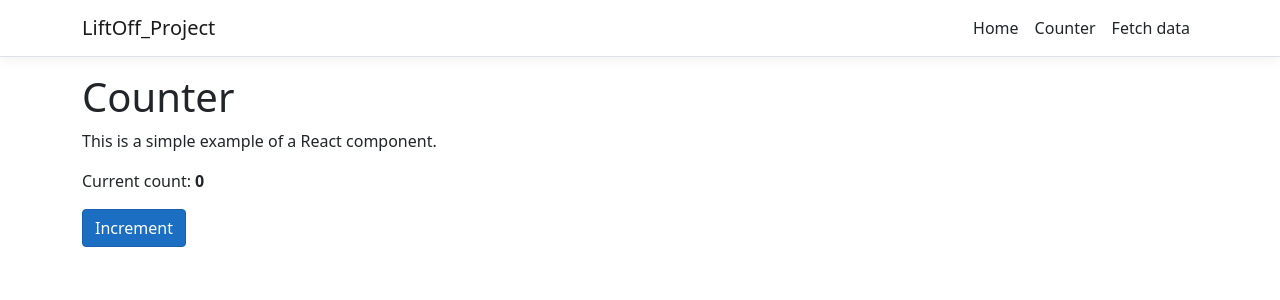
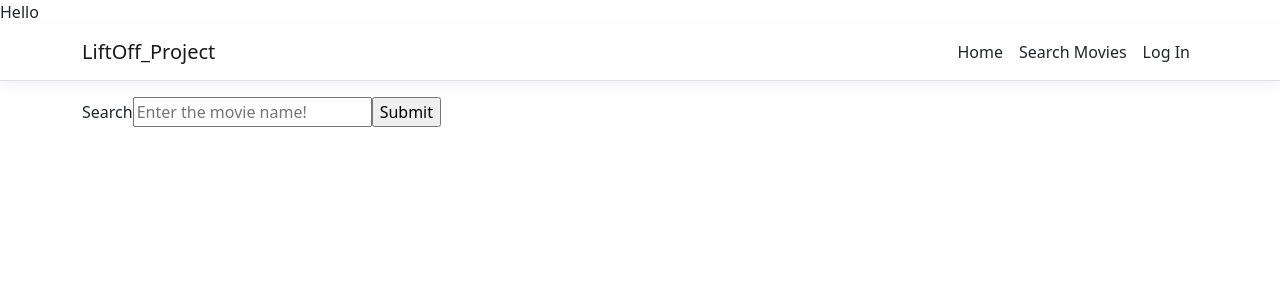
Before and after one commit to STL-WomenPlus-Mar22-LiftOff/group-kj, a React (Create React App) app in the folder LiftOff-Project/ClientApp/: page /counter in a window 1280 px wide. Shown: the top 300 px of the page. Built offline with nearby package versions, Linux system fonts and the light colour scheme.

Commit message:
Tried bootstrap

```diff
--- a/LiftOff-Project/ClientApp/package.json
+++ b/LiftOff-Project/ClientApp/package.json
@@ -3,7 +3,7 @@
   "version": "0.1.0",
   "private": true,
   "dependencies": {
-    "bootstrap": "^5.1.3",
+    "bootstrap": "^5.2.3",
     "http-proxy-middleware": "^2.0.6",
     "jquery": "^3.6.0",
     "merge": "^2.1.1",
--- a/LiftOff-Project/ClientApp/public/index.html
+++ b/LiftOff-Project/ClientApp/public/index.html
@@ -1,6 +1,6 @@
 <!DOCTYPE html>
 <html lang="en">
-  <head>
+<head>
     <meta charset="utf-8">
     <meta name="viewport" content="width=device-width, initial-scale=1, shrink-to-fit=no">
     <meta name="theme-color" content="#000000">
@@ -21,7 +21,11 @@
       Learn how to configure a non-root public URL by running `npm run build`.
     -->
     <title>LiftOff_Project</title>
-  </head>
+    <link rel="stylesheet"
+          href="https://cdn.jsdelivr.net/npm/bootstrap@5.2.3/dist/css/bootstrap.min.css"
+          integrity="sha384-rbsA2VBKQhggwzxH7pPCaAqO46MgnOM80zW1RWuH61DGLwZJEdK2Kadq2F9CUG65"
+          crossorigin="anonymous" />
+</head>
   <body>
     <noscript>
       You need to enable JavaScript to run this app.
--- a/LiftOff-Project/ClientApp/src/App.js
+++ b/LiftOff-Project/ClientApp/src/App.js
@@ -4,11 +4,19 @@ import AppRoutes from './AppRoutes';
 import { Layout } from './components/Layout';
 import './custom.css';
 
+
+//import SearchPage from './components/SearchPage';
+
 export default class App extends Component {
   static displayName = App.name;
 
   render() {
       return (
+          <>
+              <div>
+                  Hello
+                </div>
+
             <Layout>
                 <Routes>
                     {AppRoutes.map((route, index) => {
@@ -17,6 +25,8 @@ export default class App extends Component {
                     })}
                 </Routes>
                   </Layout>
+
+          </>
     );
   }
 }
--- a/LiftOff-Project/ClientApp/src/components/Counter.js
+++ b/LiftOff-Project/ClientApp/src/components/Counter.js
@@ -1,31 +1,39 @@
 import React, { Component } from 'react';
+import "./SearchPage.css";
 
 export class Counter extends Component {
-  static displayName = Counter.name;
+  //static displayName = Counter.name;
 
-  constructor(props) {
-    super(props);
-    this.state = { currentCount: 0 };
-    this.incrementCounter = this.incrementCounter.bind(this);
-  }
+  //constructor(props,) {
+  //  super(props);
+  //  this.state = { currentCount: 0 };
+  //  this.incrementCounter = this.incrementCounter.bind(this);
+  //}
 
-  incrementCounter() {
-    this.setState({
-      currentCount: this.state.currentCount + 1
-    });
-  }
+  //incrementCounter() {
+  //  this.setState({
+  //    currentCount: this.state.currentCount + 1
+  //  });
+  //}
 
   render() {
     return (
-      <div>
-        <h1>Counter</h1>
+      //<div>
+      //  <h1>Counter</h1>
 
-        <p>This is a simple example of a React component.</p>
+      //  <p>This is a simple example of a React component.</p>
 
-        <p aria-live="polite">Current count: <strong>{this.state.currentCount}</strong></p>
+      //  <p aria-live="polite">Current count: <strong>{this.state.currentCount}</strong></p>
 
-        <button className="btn btn-primary" onClick={this.incrementCounter}>Increment</button>
-      </div>
+      //  <button className="btn btn-primary" onClick={this.incrementCounter}>Increment</button>
+      //</div>
+        <div className="Search">
+            <div className="SearchInputs">
+                <label>Search</label>
+                <input type="text" placeholder="Enter the movie name!"/>
+                <input type="submit" value= "Submit"/>
+            </div>
+        </div>
     );
   }
 }
--- a/LiftOff-Project/ClientApp/src/components/NavMenu.js
+++ b/LiftOff-Project/ClientApp/src/components/NavMenu.js
@@ -33,10 +33,10 @@ export class NavMenu extends Component {
                 <NavLink tag={Link} className="text-dark" to="/">Home</NavLink>
               </NavItem>
               <NavItem>
-                <NavLink tag={Link} className="text-dark" to="/counter">Counter</NavLink>
+                <NavLink tag={Link} className="text-dark" to="/counter">Search Movies</NavLink>
               </NavItem>
               <NavItem>
-                <NavLink tag={Link} className="text-dark" to="/fetch-data">Fetch data</NavLink>
+                <NavLink tag={Link} className="text-dark" to="/fetch-data">Log In</NavLink>
               </NavItem>
             </ul>
           </Collapse>
--- /dev/null
+++ b/LiftOff-Project/ClientApp/src/components/SearchPage.css
@@ -0,0 +1,16 @@
+.searchInputs
+{
+    margin-top :105px;
+    display : flex;
+}
+
+.search input{
+    background-color : white;
+    border : 0;
+    border-radius :  2px;
+    border-top-right-radius : 0px;
+    font-size : 18px;
+    padding : 15px;
+    height : 30px;
+    width : 300px;
+}
--- /dev/null
+++ b/LiftOff-Project/ClientApp/src/components/SearchPage.js
@@ -0,0 +1,21 @@
+import React, { Component } from 'react'
+
+
+export class SearchPage extends Component
+{
+    render() {
+    return
+    (
+        <div className="Search">
+            <div className="SearchInputs">
+                <input type="text" />
+                <div className="SearchIcon">
+                </div>
+            </div>
+            <div className="dataResult">
+
+            </div>
+        </div>
+        }
+    )
+}
--- a/LiftOff-Project/ClientApp/src/custom.css
+++ b/LiftOff-Project/ClientApp/src/custom.css
@@ -12,3 +12,19 @@ code {
   background-color: #1b6ec2;
   border-color: #1861ac;
 }
+
+.App{
+    width : 100px;
+    height : 100px;
+    display : flex;
+    align-items : center;
+    flex-direction : column;
+    font-family : "Nunito",sans-serif;
+    background-color : aqua;
+    font-display : fallback;
+
+}
+body{
+    padding : 0;
+    margin : 0;
+}
```
Also changed, not shown: 1 other file (tests, documents, lock files or other folders). Lines whose indentation alone changed are shown as unchanged.
